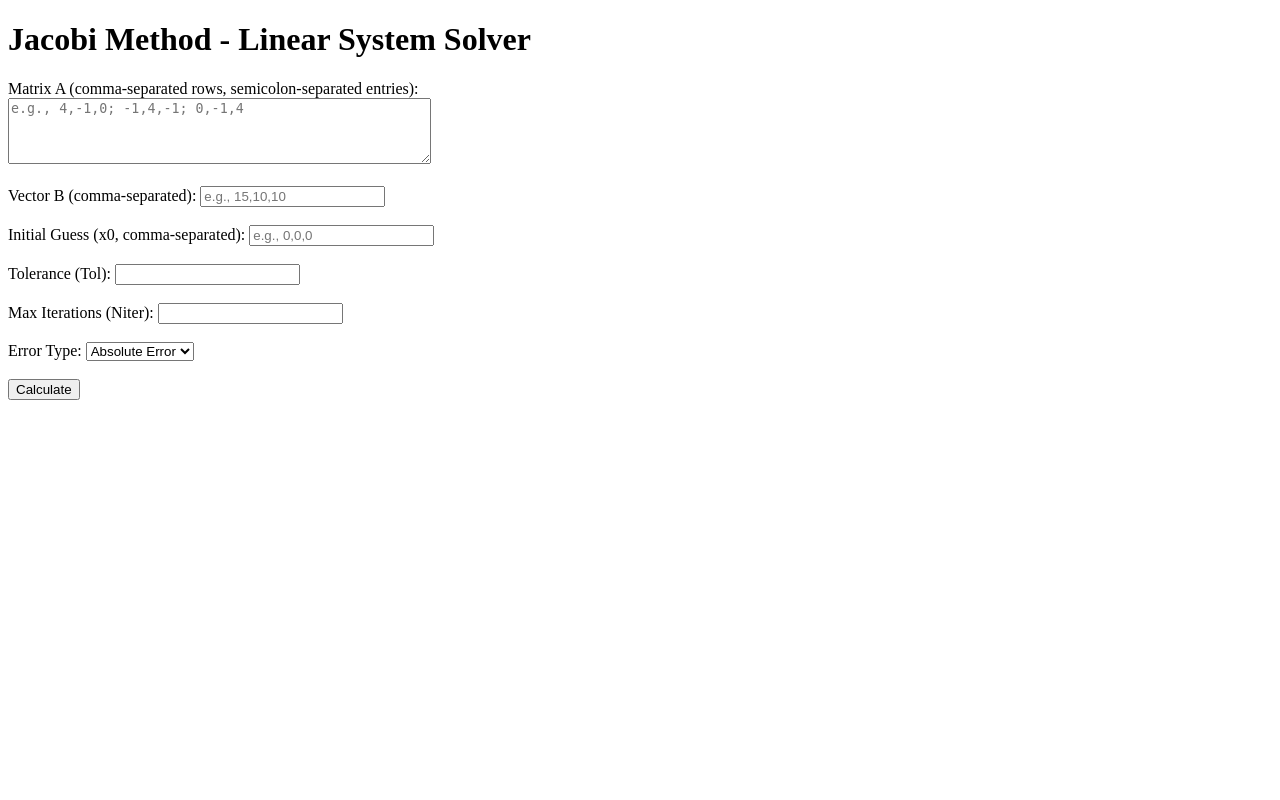
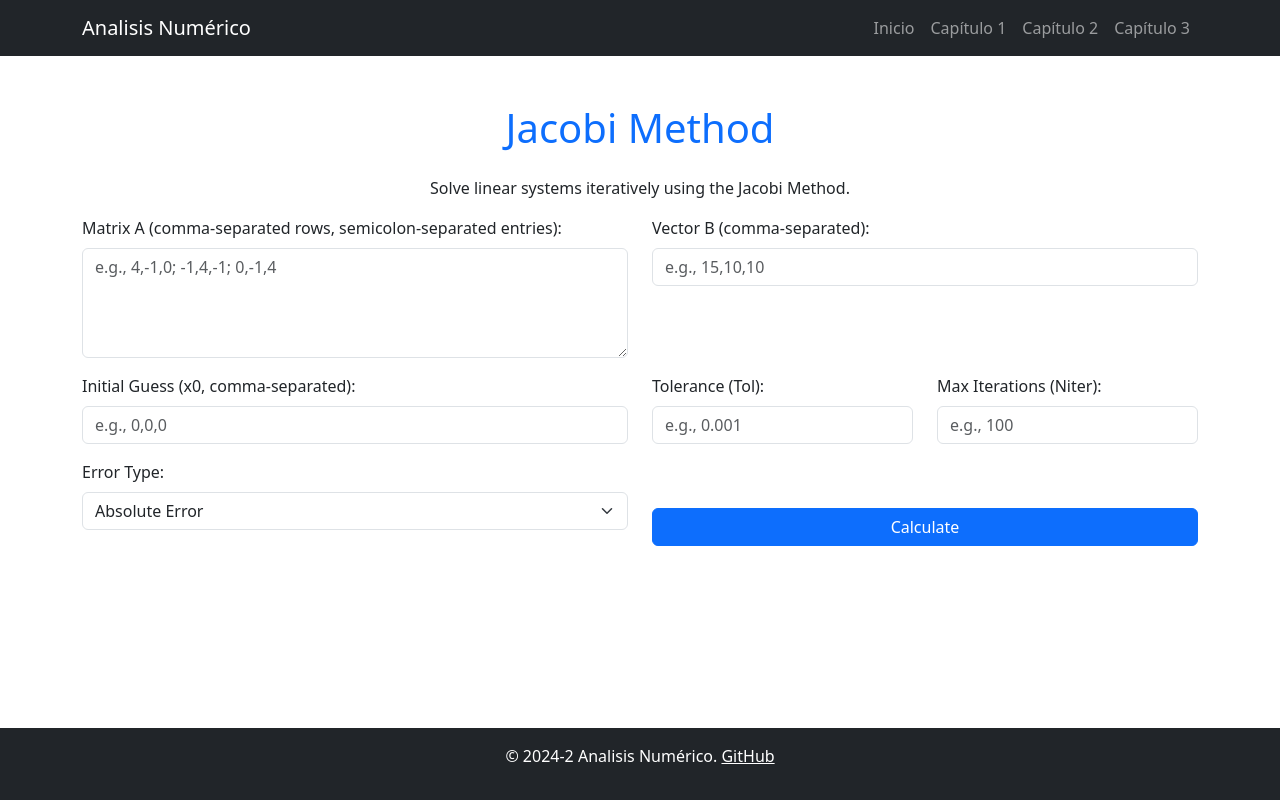
Before and after one commit to Juanz231/AnalisisNumericoV2, a Flask app: page /methods/jacobi/ in a window 1280 px wide. Run offline with Flask 3, Linux system fonts and the light colour scheme.

Commit message:
add: jacobi front

```diff
--- a/app.py
+++ b/app.py
@@ -254,6 +254,10 @@ def jacobi():
         # Llamar al método de Jacobi
         result = jacobi_method(A, b, x0, tol, niter, et)
 
+        # Obtener el radio espectral y la convergencia
+        Re = result.get("Re")  # Asumiendo que el método jacobi_method devuelve el radio espectral
+        convergence_message = "El método converge." if abs(Re) < 1 else "El método no converge."
+
         # Generar las URL de los gráficos
         if result.get("png_path") and result.get("html_path"):
             png_url = url_for("static", filename=result.get("png_path").replace("static/", ""))
@@ -262,11 +266,16 @@ def jacobi():
             return render_template("jacobi.html", result=result["result"],
                                    iterations=result.get("iterations"),
                                    png_path=png_url,
-                                   html_path=html_url
+                                   html_path=html_url,
+                                   Re=Re,
+                                   convergence_message=convergence_message
             )
+
         # Si no se generan gráficos, solo pasar resultados
         return render_template("jacobi.html", result=result["result"],
                                iterations=result.get("iterations"),
+                               Re=Re,
+                               convergence_message=convergence_message
         )
 
     return render_template('jacobi.html')
--- a/templates/jacobi.html
+++ b/templates/jacobi.html
@@ -1,77 +1,99 @@
-<!DOCTYPE html>
-<html lang="en">
-<head>
-    <meta charset="UTF-8">
-    <title>Jacobi Method</title>
-</head>
-<body>
-    <h1>Jacobi Method - Linear System Solver</h1>
-    <form method="POST">
-        <label for="matrixA">Matrix A (comma-separated rows, semicolon-separated entries):</label><br>
-        <textarea id="matrixA" name="matrixA" rows="4" cols="50" placeholder="e.g., 4,-1,0; -1,4,-1; 0,-1,4" required></textarea><br><br>
+{% extends 'base.html' %}
 
-        <label for="vectorB">Vector B (comma-separated):</label>
-        <input type="text" id="vectorB" name="vectorB" placeholder="e.g., 15,10,10" required><br><br>
+{% block title %}Jacobi Method{% endblock %}
 
-        <label for="x0">Initial Guess (x0, comma-separated):</label>
-        <input type="text" id="x0" name="x0" placeholder="e.g., 0,0,0" required><br><br>
-
-        <label for="tol">Tolerance (Tol):</label>
-        <input type="text" id="tol" name="tol" required><br><br>
-
-        <label for="niter">Max Iterations (Niter):</label>
-        <input type="text" id="niter" name="niter" required><br><br>
-
-        <label for="error_type">Error Type:</label>
-        <select id="error_type" name="error_type">
-            <option value="Error Absoluto">Absolute Error</option>
+{% block content %}
+<div class="container my-5">
+    <h1 class="text-center text-primary mb-4">Jacobi Method</h1>
+    <p class="text-center">Solve linear systems iteratively using the Jacobi Method.</p>
+    <form method="POST" class="needs-validation" novalidate>
+        <div class="row">
+            <div class="col-md-6 mb-3">
+                <label for="matrixA" class="form-label">Matrix A (comma-separated rows, semicolon-separated entries):</label>
+                <textarea id="matrixA" name="matrixA" class="form-control" rows="4" placeholder="e.g., 4,-1,0; -1,4,-1; 0,-1,4" required></textarea>
+            </div>
+            <div class="col-md-6 mb-3">
+                <label for="vectorB" class="form-label">Vector B (comma-separated):</label>
+                <input type="text" id="vectorB" name="vectorB" class="form-control" placeholder="e.g., 15,10,10" required>
+            </div>
+        </div>
+        <div class="row">
+            <div class="col-md-6 mb-3">
+                <label for="x0" class="form-label">Initial Guess (x0, comma-separated):</label>
+                <input type="text" id="x0" name="x0" class="form-control" placeholder="e.g., 0,0,0" required>
+            </div>
+            <div class="col-md-3 mb-3">
+                <label for="tol" class="form-label">Tolerance (Tol):</label>
+                <input type="number" step="any" id="tol" name="tol" class="form-control" placeholder="e.g., 0.001" required>
+            </div>
+            <div class="col-md-3 mb-3">
+                <label for="niter" class="form-label">Max Iterations (Niter):</label>
+                <input type="number" id="niter" name="niter" class="form-control" placeholder="e.g., 100" required>
+            </div>
+        </div>
+        <div class="row">
+            <div class="col-md-6 mb-3">
+                <label for="error_type" class="form-label">Error Type:</label>
+                <select id="error_type" name="error_type" class="form-select">
+                    <option value="Error Absoluto" selected>Absolute Error</option>
                     <option value="Error Relativo">Relative Error</option>
-        </select><br><br>
-
-        <button type="submit">Calculate</button>
+                </select>
+            </div>
+            <div class="col-md-6 d-flex align-items-end">
+                <button type="submit" class="btn btn-primary w-100">Calculate</button>
+            </div>
+        </div>
     </form>
 
     {% if result %}
-        <h2>Result</h2>
-        <p>{{ result['message'] }}</p>
+        <div class="mt-5">
+            <h2 class="text-success">Result</h2>
+            <p>{{ result }}</p>
+
+            {% if convergence_message %}
+                <h3 class="mt-4">{{ convergence_message }}</h3>
+            {% endif %}
+
+            {% if Re %}
+                <h3 class="mt-4">Spectral Radius</h3>
+                <p>The spectral radius (Re) of the iteration matrix is: <strong>{{ Re }}</strong></p>
+            {% endif %}
 
             {% if iterations %}
-        <h2>Iterations Table</h2>
-        <table border="1">
+                <h3 class="mt-4">Iterations Table</h3>
+                <div class="table-responsive">
+                    <table class="table table-striped table-bordered">
+                        <thead class="table-dark">
                             <tr>
                                 <th>Iteration</th>
                                 <th>Approximation (x)</th>
                                 <th>Error</th>
                             </tr>
+                        </thead>
+                        <tbody>
                             {% for row in iterations %}
                                 <tr>
-                    <td>{{ row['Iteration'] }}</td>
-                    <td>{{ row['Approximation (x)'] }}</td>
+                                    <td>{{ row['Iteración'] }}</td>
+                                    <td>{{ row['Aproximación (xn)'] }}</td>  <!-- Show approximations as text -->
                                     <td>{{ row['Error'] }}</td>
                                 </tr>
                             {% endfor %}
+                        </tbody>
                     </table>
+                </div>
+            {% endif %}
+
+            {% if html_path %}
+                <h3 class="mt-4">Error Convergence Graph</h3>
+                <iframe src="{{ html_path }}" width="100%" height="500px" class="border"></iframe>
             {% endif %}
 
             {% if png_path %}
-        <h2>Error Convergence Graph</h2>
-        <img src="{{ png_path }}" alt="Error Convergence Plot">
+                <h4 class="mt-3">Download Options</h4>
+                <a href="{{ png_path }}" class="btn btn-outline-primary" download>Download Error Convergence (PNG)</a>
             {% endif %}
 
-        {% if html_path %}
-        <h3>Download Options</h3>
-        <a href="{{ html_path }}" download>Download Interactive Graph (HTML)</a>
+        </div>
     {% endif %}
-
-        {% if system_plot_png %}
-        <h2>System Visualization (for 2x2 Systems)</h2>
-        <img src="{{ system_plot_png }}" alt="System Plot">
-        {% endif %}
-
-        {% if system_plot_html %}
-        <h3>Download Interactive System Graph (HTML)</h3>
-        <a href="{{ system_plot_html }}" download>Download System Graph</a>
-        {% endif %}
-    {% endif %}
-</body>
-</html>
+</div>
+{% endblock %}
```
Also changed, not shown: services/cap2/jacobi_method.py (+5 -5 lines). Lines whose indentation alone changed are shown as unchanged.
